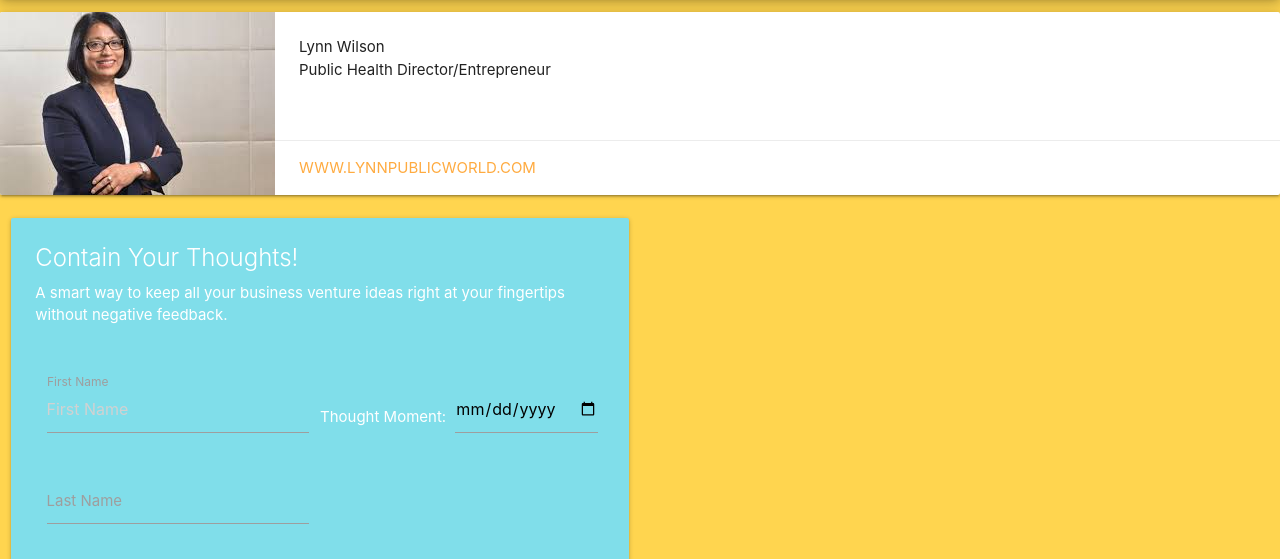
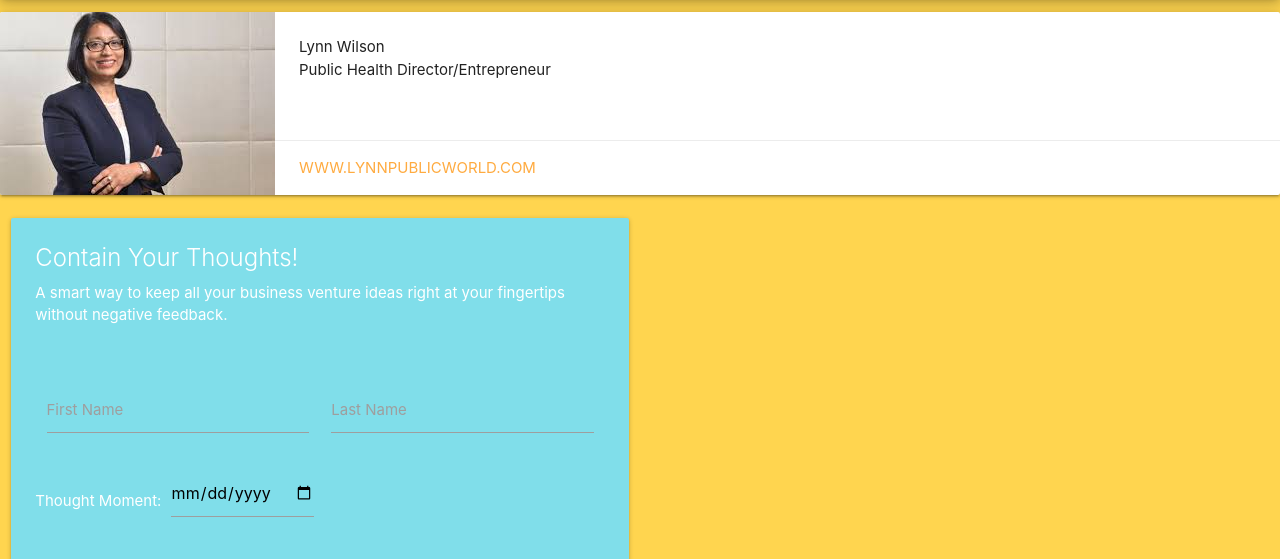
Before and after one commit to jenn2318/Thoughts42DayP2, a website: page public/thoughttank.html in a window 1280 px wide. Shown: the part 205-764 px from the top of the page. Drawn offline with nearby package versions, Linux system fonts and the light colour scheme; files whose address does not match are found by name.

```diff
--- a/public/assets/main.js
+++ b/public/assets/main.js
@@ -1,3 +1,4 @@
+//Materialize code for the Parallax
 $(document).ready(function(){
     $('.parallax').parallax();
 });
--- a/public/thoughttank.html
+++ b/public/thoughttank.html
@@ -71,14 +71,8 @@
                     <!--</div>-->
                     <div class="row">
                         <form class="col s12">
-                                Thought Moment:
-                                <div class="input-field inline">
-                                    <input id="date" type="date" class="validate">
-                                    <label for="date" data-error="wrong" data-success="right"></label>
-                                </div>
-
-                                <div class="input-field col s6">
-                                    <input placeholder="First Name" id="first_name" type="text" class="validate">
+                             <div class="input-field col s6">
+                                    <input id="first_name" type="text" class="validate">
                                     <label for="first_name">First Name</label>
                                 </div>
                                 <div class="input-field col s6">
```
Also changed, not shown: public/thoughtssocial.js (+6 -9 lines), public/assets/images/computer_thought.jpg (added), public/assets/images/notebook_flipped.jpg (added), public/assets/images/notebook_phone.jpg (added).
